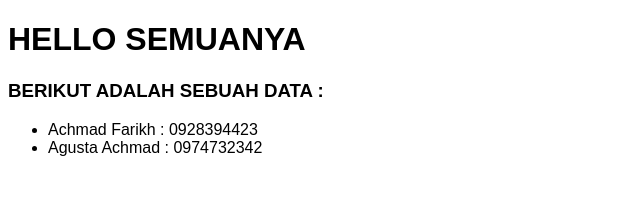
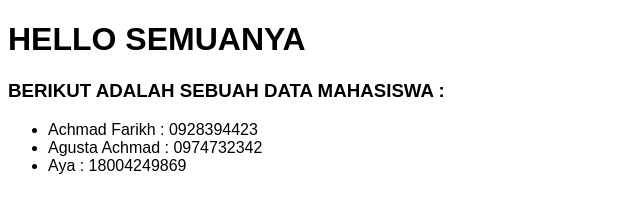
Before and after one commit to achmadfarikh/GIT_latihan, a plain HTML site: page index.html in a window 1280 px wide. Shown: the whole page, without its empty margins (0-640 px from the left). Drawn offline with Linux system fonts and the light colour scheme.

Commit message:
Merubah data mahasiswa pada index.html

```diff
--- a/index.html
+++ b/index.html
@@ -16,10 +16,11 @@
 <body>
     <h1>HELLO SEMUANYA</h1>
 
-    <h3>BERIKUT ADALAH SEBUAH DATA :</h3>
+    <h3>BERIKUT ADALAH SEBUAH DATA MAHASISWA :</h3>
     <ul>
         <li>Achmad Farikh : 0928394423</li>
         <li>Agusta Achmad : 0974732342</li>
+        <li>Aya : 18004249869</li>
     </ul>
 </body>
 </html>
```
